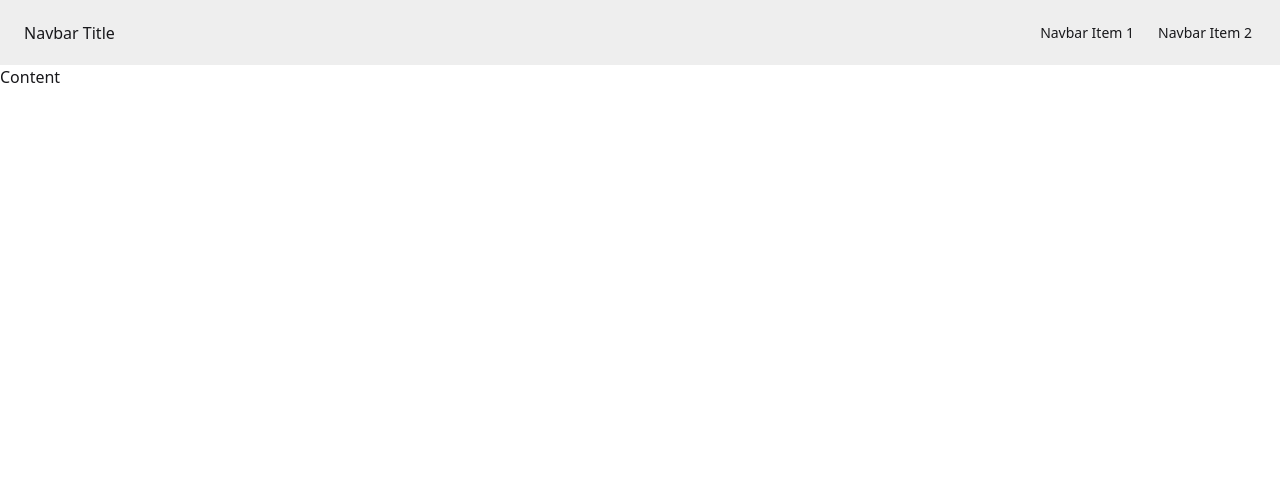
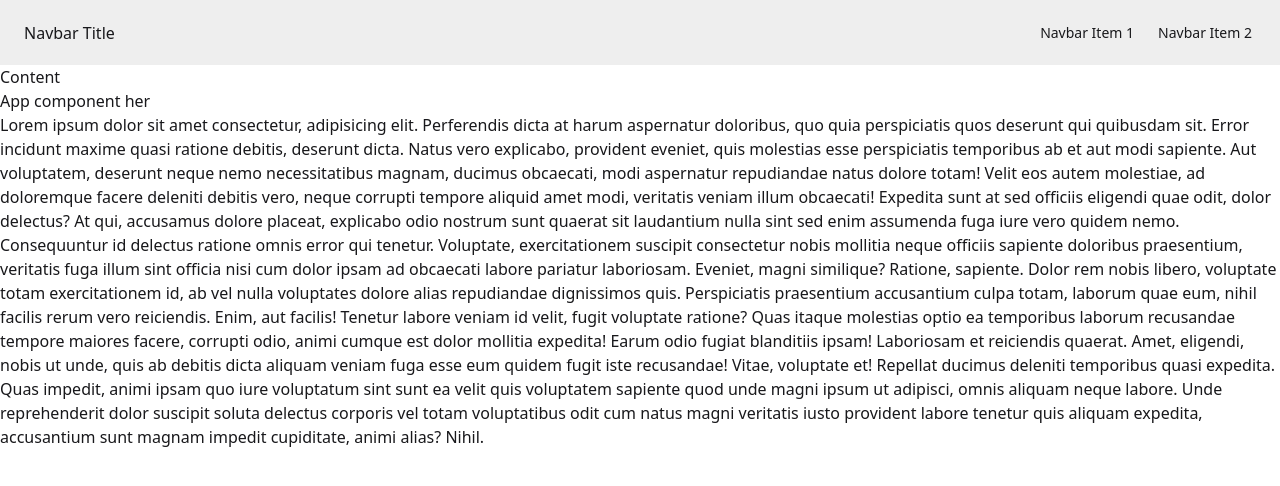
Before and after one commit to neeljoe/sav-blog, a React (Vite) app: page / in a window 1280 px wide. Shown: the top 486 px of the page. Built offline with nearby package versions, Linux system fonts and the light colour scheme.

Commit message:
secon commit

```diff
--- a/src/App.jsx
+++ b/src/App.jsx
@@ -5,6 +5,17 @@ const App = () => {
   return (
     <div>
       <Navbar />
+      <h1>App component her</h1>
+      <p>Lorem ipsum dolor sit amet consectetur, adipisicing elit. Perferendis dicta at harum aspernatur doloribus, quo quia perspiciatis quos deserunt qui quibusdam sit. Error incidunt maxime quasi ratione debitis, deserunt dicta.
+      Natus vero explicabo, provident eveniet, quis molestias esse perspiciatis temporibus ab et aut modi sapiente. Aut voluptatem, deserunt neque nemo necessitatibus magnam, ducimus obcaecati, modi aspernatur repudiandae natus dolore totam!
+      Velit eos autem molestiae, ad doloremque facere deleniti debitis vero, neque corrupti tempore aliquid amet modi, veritatis veniam illum obcaecati! Expedita sunt at sed officiis eligendi quae odit, dolor delectus?
+      At qui, accusamus dolore placeat, explicabo odio nostrum sunt quaerat sit laudantium nulla sint sed enim assumenda fuga iure vero quidem nemo. Consequuntur id delectus ratione omnis error qui tenetur.
+      Voluptate, exercitationem suscipit consectetur nobis mollitia neque officiis sapiente doloribus praesentium, veritatis fuga illum sint officia nisi cum dolor ipsam ad obcaecati labore pariatur laboriosam. Eveniet, magni similique? Ratione, sapiente.
+      Dolor rem nobis libero, voluptate totam exercitationem id, ab vel nulla voluptates dolore alias repudiandae dignissimos quis. Perspiciatis praesentium accusantium culpa totam, laborum quae eum, nihil facilis rerum vero reiciendis.
+      Enim, aut facilis! Tenetur labore veniam id velit, fugit voluptate ratione? Quas itaque molestias optio ea temporibus laborum recusandae tempore maiores facere, corrupti odio, animi cumque est dolor mollitia expedita!
+      Earum odio fugiat blanditiis ipsam! Laboriosam et reiciendis quaerat. Amet, eligendi, nobis ut unde, quis ab debitis dicta aliquam veniam fuga esse eum quidem fugit iste recusandae! Vitae, voluptate et!
+      Repellat ducimus deleniti temporibus quasi expedita. Quas impedit, animi ipsam quo iure voluptatum sint sunt ea velit quis voluptatem sapiente quod unde magni ipsum ut adipisci, omnis aliquam neque labore.
+      Unde reprehenderit dolor suscipit soluta delectus corporis vel totam voluptatibus odit cum natus magni veritatis iusto provident labore tenetur quis aliquam expedita, accusantium sunt magnam impedit cupiditate, animi alias? Nihil.</p>
 
     </div>
   )
```
Also changed, not shown: 1 other file (tests, documents, lock files or other folders).
